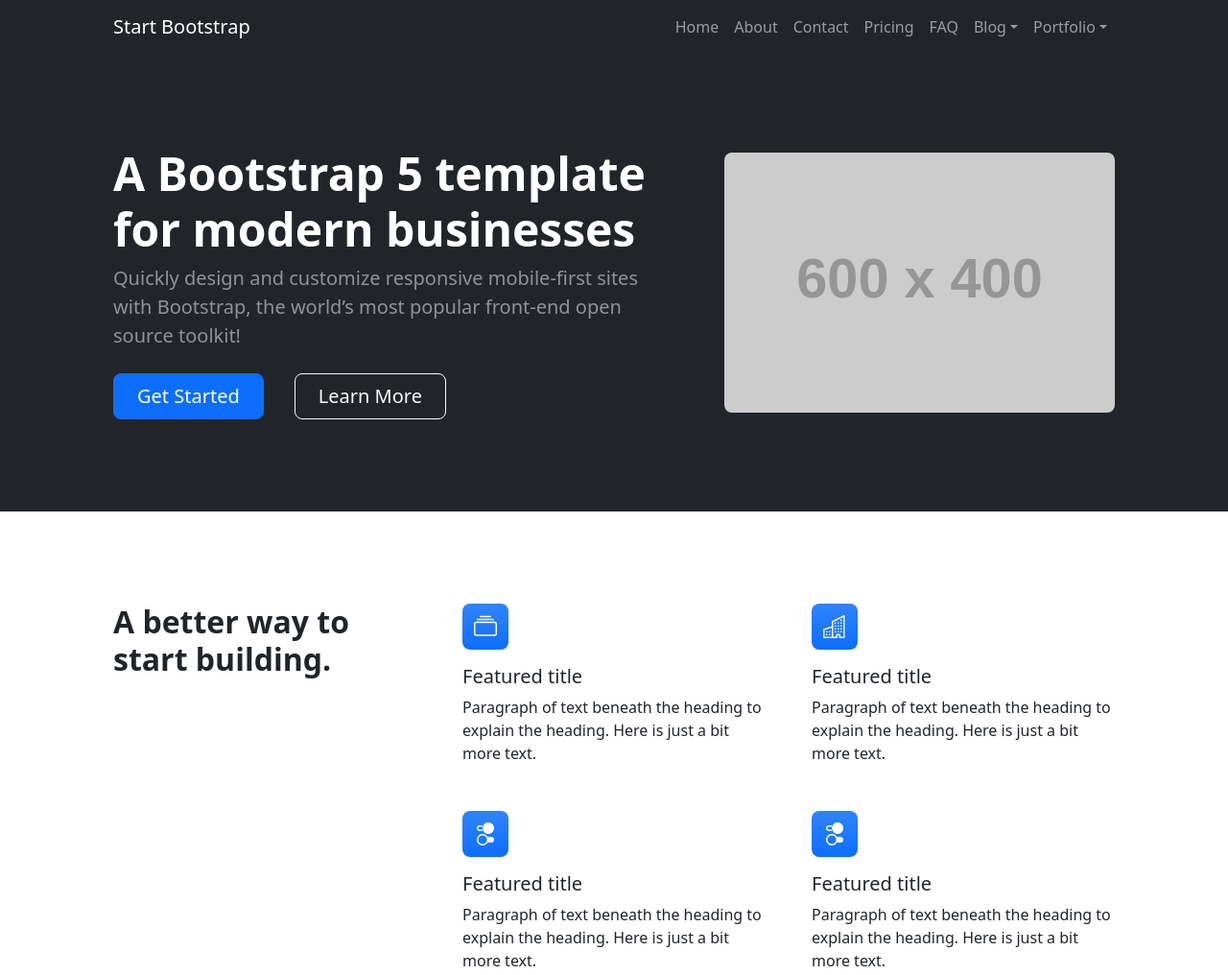
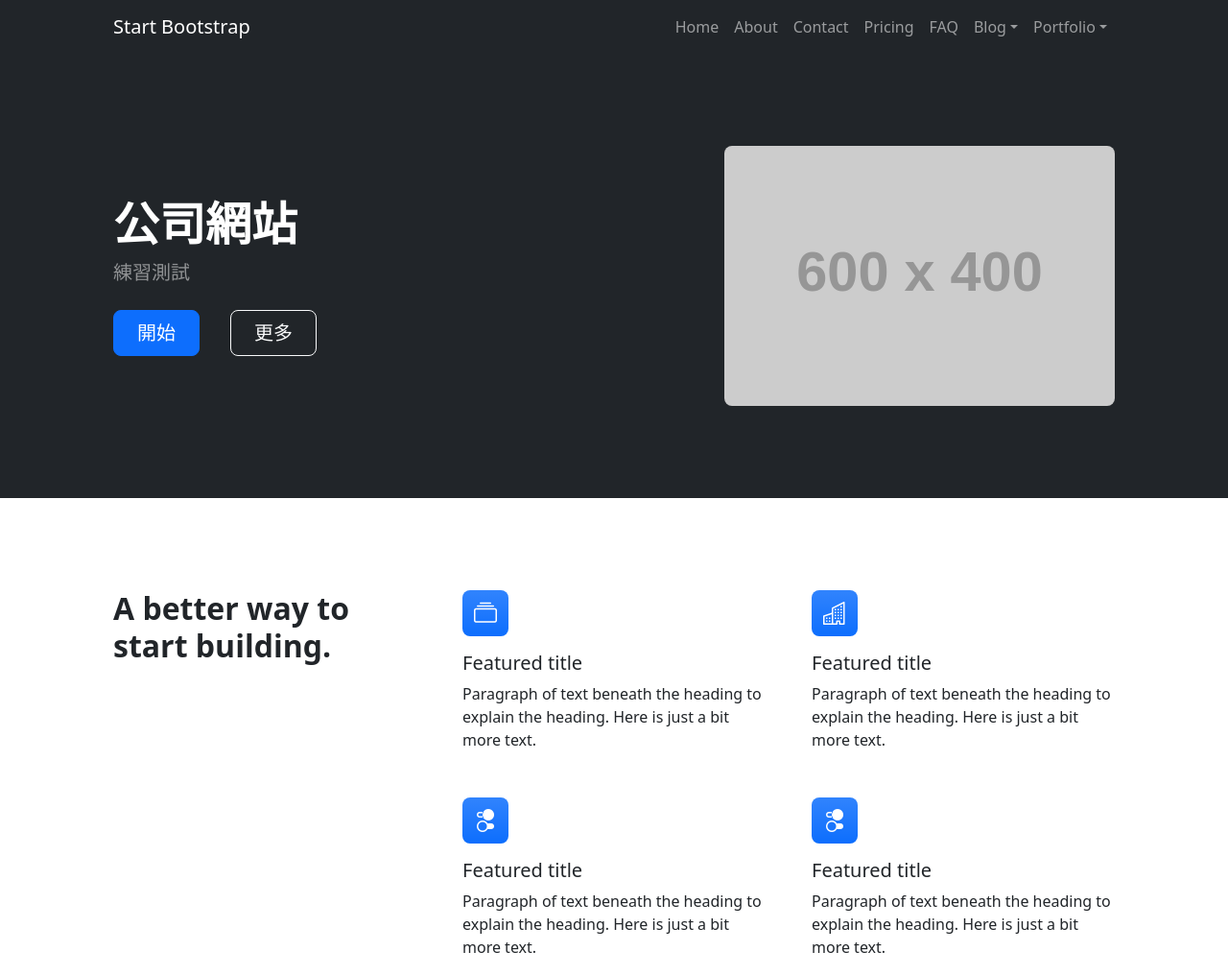
Before and after one commit to 10910321/business-website, a plain HTML site: page index.html in a window 1280 px wide. Shown: the top 1016 px of the page at 96% size. Drawn offline with nearby package versions, Linux system fonts and the light colour scheme; placeholder pictures from the web are drawn by us.

Commit message:
修改標題文字

```diff
--- a/index.html
+++ b/index.html
@@ -51,11 +51,11 @@
                     <div class="row gx-5 align-items-center justify-content-center">
                         <div class="col-lg-8 col-xl-7 col-xxl-6">
                             <div class="my-5 text-center text-xl-start">
-                                <h1 class="display-5 fw-bolder text-white mb-2">A Bootstrap 5 template for modern businesses</h1>
-                                <p class="lead fw-normal text-white-50 mb-4">Quickly design and customize responsive mobile-first sites with Bootstrap, the world’s most popular front-end open source toolkit!</p>
+                                <h1 class="display-5 fw-bolder text-white mb-2">公司網站</h1>
+                                <p class="lead fw-normal text-white-50 mb-4">練習測試</p>
                                 <div class="d-grid gap-3 d-sm-flex justify-content-sm-center justify-content-xl-start">
-                                    <a class="btn btn-primary btn-lg px-4 me-sm-3" href="#features">Get Started</a>
-                                    <a class="btn btn-outline-light btn-lg px-4" href="#!">Learn More</a>
+                                    <a class="btn btn-primary btn-lg px-4 me-sm-3" href="#features">開始</a>
+                                    <a class="btn btn-outline-light btn-lg px-4" href="#!">更多</a>
                                 </div>
                             </div>
                         </div>
```
